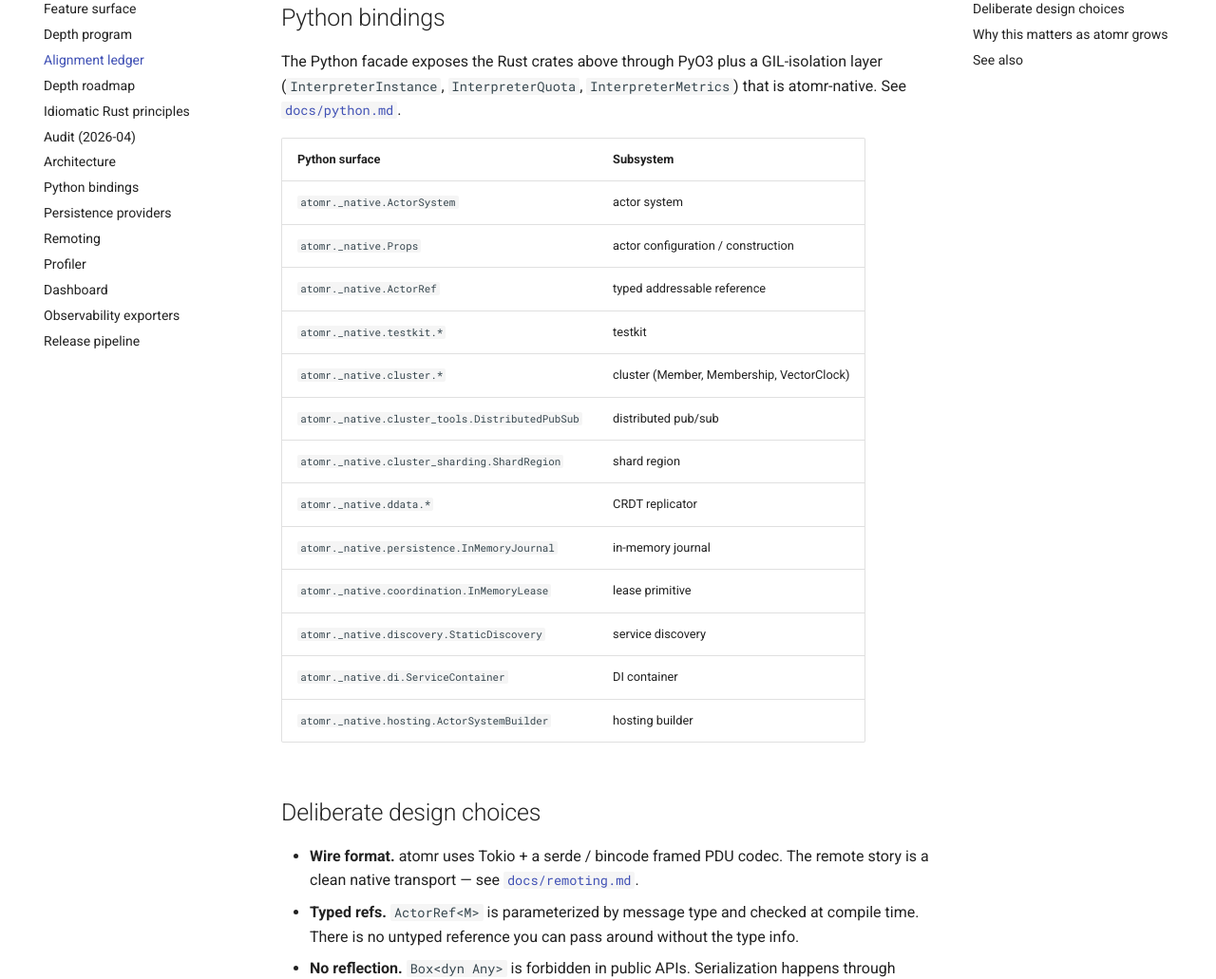
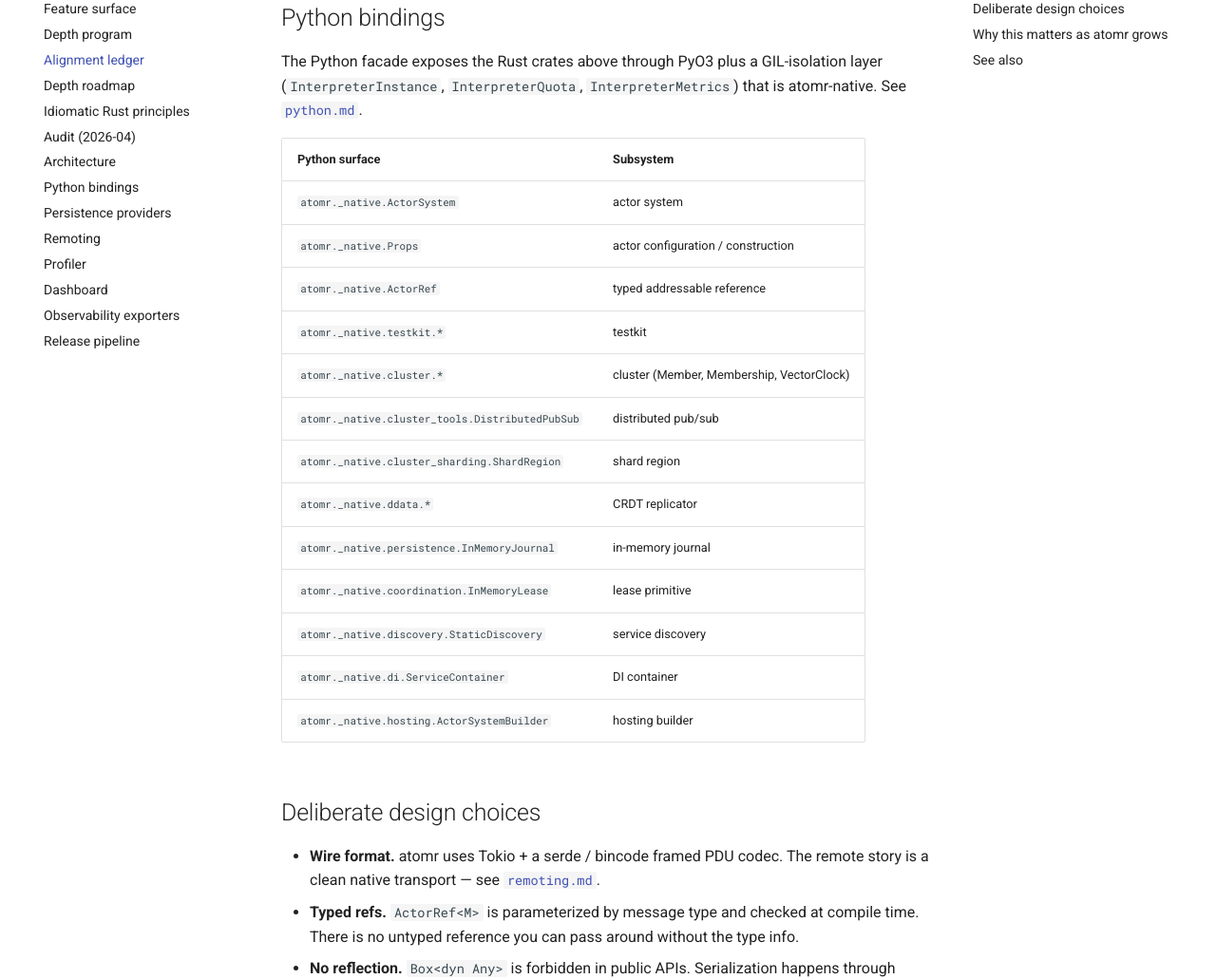
Before and after one commit to rustakka/rakka, an MkDocs documentation site: the page built from docs/alignment-ledger.md, in a window 1280 px wide and 1400 px high, scrolled down 1599 px. Shown: the part 153-1184 px from the top of the window at 95% size. Built offline with MkDocs 1.6.1 and Material for MkDocs 9.7.7, drawn with Linux system fonts in a browser that asks for light colours.

Commit message:
docs: fix mkdocs-strict broken cross-links
CI's mkdocs strict-mode build aborted on 4 broken in-docs links:
- alignment-ledger.md → docs/python.md, docs/remoting.md
- depth-roadmap.md → docs/python.md, docs/actors-and-agentic-computing.md

The links prepended `docs/` even though they live inside `docs/`.
mkdocs resolves links relative to the docs root, so the prefix was
extra. Stripped to bare filenames.

Also fixed an INFO-level missing anchor:
- observability.md → dashboard.md#exporters-prometheus--opentelemetry
The actual heading "Exporters (Prometheus + OpenTelemetry)" slugifies
via python-markdown to a single-dash anchor (run-collapsing on
[-\s]+); updated to #exporters-prometheus-opentelemetry.

Co-Authored-By: Claude Opus 4.7 (1M context) <noreply@anthropic.com>

```diff
--- a/docs/alignment-ledger.md
+++ b/docs/alignment-ledger.md
@@ -43,7 +43,7 @@ off the well-trodden trail of features that production users expect.
 The Python facade exposes the Rust crates above through PyO3 plus a
 GIL-isolation layer (`InterpreterInstance`, `InterpreterQuota`,
 `InterpreterMetrics`) that is atomr-native. See
-[`docs/python.md`](docs/python.md).
+[`python.md`](python.md).
 
 | Python surface | Subsystem |
 |---|---|
@@ -65,7 +65,7 @@ GIL-isolation layer (`InterpreterInstance`, `InterpreterQuota`,
 
 - **Wire format.** atomr uses Tokio + a serde / bincode framed PDU
   codec. The remote story is a clean native transport — see
-  [`docs/remoting.md`](docs/remoting.md).
+  [`remoting.md`](remoting.md).
 - **Typed refs.** `ActorRef<M>` is parameterized by message type and
   checked at compile time. There is no untyped reference you can pass
   around without the type info.
```
Also changed, not shown: docs/depth-roadmap.md (+2 -2 lines), docs/observability.md (+1 -1 lines).
